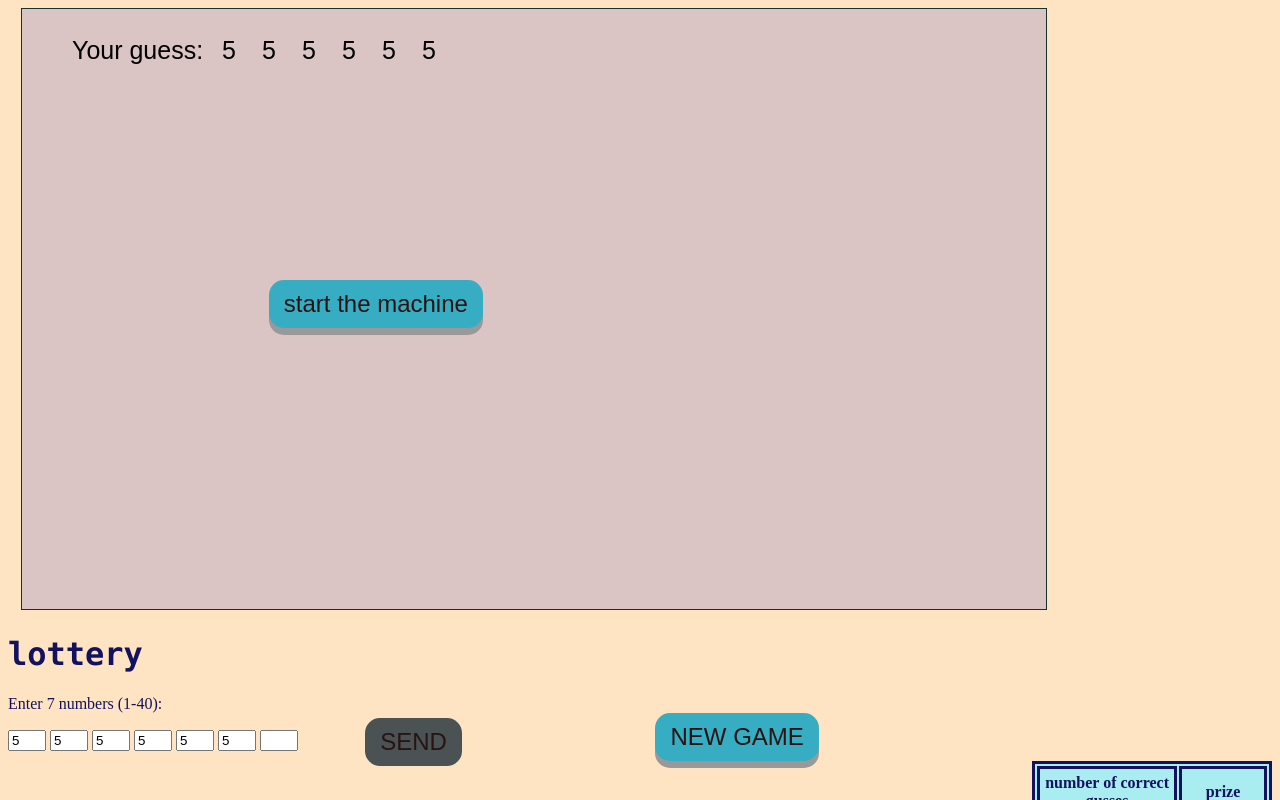
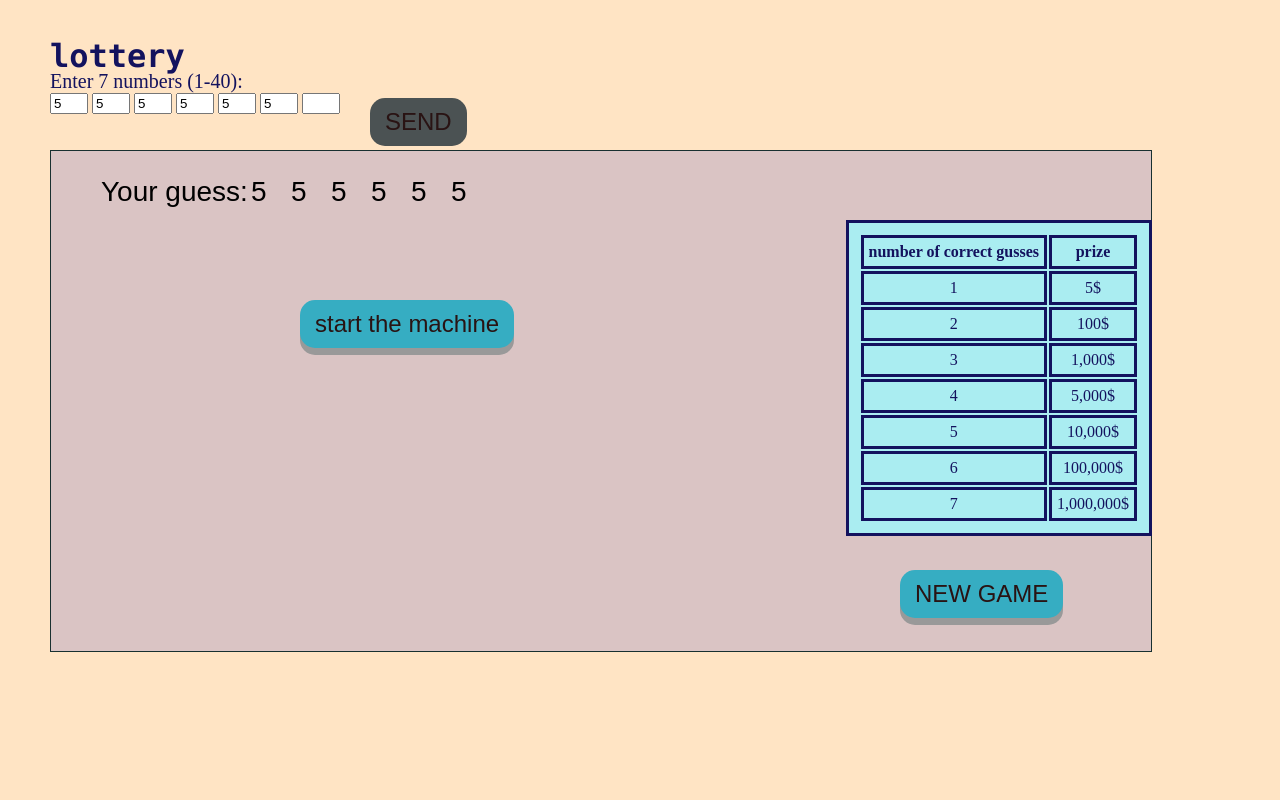
Before and after one commit to shani-da/Lottery_mobile, a plain HTML site: page index.html in a window 1280 px wide. Both pictures are taken after typing "5", "5", "5", "5", "5", "5" into the empty fields and a click on the button "SEND". Shown: the top 800 px of the page. Drawn offline with Linux system fonts and the light colour scheme.

Commit message:
Update index.html

```diff
--- a/index.html
+++ b/index.html
@@ -1,15 +1,12 @@
 <!DOCTYPE html>
 <html>
-<title>lottery</title>
-        <meta charset="UTF-8">
-        <meta name="description" content="web class">
-        <meta name="author" content="ShaniDagan">
-
+    <head>
         <style>
 
             body {
                 background-color: bisque;
                 color: #13125e;
+
             }
             script {
                 color: #183030;
@@ -17,19 +14,20 @@
             canvas {
                 border:1px solid #183030;
                 background-color: #dac4c4;
-                position: relative;
-                left: 1%;
-                top: 10%;
-                bottom: 50%;
+                position: absolute;
+                left: 50px;
+                top: 150px;
 
             }
+
             table {
             text-align: center;
-
             background-color: #aaedf1;
-  	    top: 20%;
+            position: absolute;
+            right: 10%;
             border: 3px solid #13125e;
-            padding: 0px;
+            padding: 10px;
+                top: 220px;
 
             }
             th, td {
@@ -38,45 +36,56 @@
             }
             h1 {
                 font-family: "Lucida Console", Courier, monospace;
+                position: absolute;
+                left: 50px;
             }
 
             input[name="guess"] {
 
                 width: 30px;
-
             }
             input[name="send"] {
 
-                position: relative;
+                position: absolute;
+                left: 320px;
+                right: 150px;
+
+                border: none ;
                 width: max-content;
-                left: 5%;
-                top: 9%;
-                border: none ;
 
            }
 
 
             form[name="play"] {
                 width: 30px;
-                position: fixed;
-                left: 21%;
-
-                top: 35%;
+                position: absolute;
+                left: 300px;
+                right: 10px;
+                top: 300px;
                 border: none ;
-            }
-            input[name="newgame"] {
-
-    		position: relative;
-                left: 20%;
-                top: 10%;
-
             }
 
             img  {
                 width: 200px;
-                position: fixed;
-                left: 45%;
-                top: 22%;
+                position: absolute;
+                left: 600px;
+                right: 10px;
+                top: 160px;
+            }
+            form[name="newgame"] {
+                width: 100px;
+                position: absolute;
+                left: 900px;
+                top:570px;
+
+            }
+             form[name="input_boxes"] {
+
+
+                position: absolute;
+                top: 70px;
+                 left: 50px;
+
             }
 
 
@@ -119,11 +128,10 @@
 
     </head>
     <body onload="startgame()">
-        <canvas id="thecanvas"></canvas>
-
-	<h1>lottery</h1>
-          <form>
-            <label for="guess">Enter 7 numbers (1-40):</label><br>
+        <canvas id="thecanvas" width="1100" height="500"></canvas>
+        <h1>lottery</h1>
+          <form name="input_boxes">
+            <label for="guess" style="font-size: 20px;">Enter 7 numbers (1-40):</label><br>
             <input type="number" id="guess1" name="guess" >
             <input type="number" id="guess2" name="guess" >
             <input type="number" id="guess3" name="guess" >
@@ -134,20 +142,20 @@
 
 
             <input type="button" id="send" name="send" onclick="subm()"  value="SEND" >
+        </form>
 
-
-           <input type="button" name="newgame" onClick="window.location.reload();"  value="NEW GAME" >
-          </form>
 
            <form name="play">
             <input id="play" type="button" onclick="randoms()" style="visibility:hidden" value="start the machine"  >
            </form>
 
+           <form name="newgame">
+           <input type="button"  onClick="window.location.reload();" value="NEW GAME" >
+          </form>
 
-
-           <table id=table style="float:right">
+           <table id=table>
             <tr>
-              <th>number of correct </br> gusses</th>
+              <th>number of correct gusses</th>
               <th>prize</th>
 
              </tr>
@@ -191,8 +199,7 @@
           <script>
                     const canvas = document.getElementById("thecanvas");
                     const cont=canvas.getContext('2d');
-                    canvas.height = window.innerHeight * 0.75;
-		    canvas.width = window.innerWidth * 0.8;
+
 
             var g = [];
             function subm() {
@@ -207,7 +214,7 @@
                 g[6]=document.getElementById("guess7").value;
 
                 var text="Your guess: ";
-                    cont.font = '25px Arial';
+                    cont.font = '28px Arial';
                     cont.fillStyle = '0,0,0';
                     var x = 50;
                     var y = 50;
@@ -279,15 +286,15 @@
                       for (var i=1;i<8;i++){
                         (function (i){
                          let newr = ball_arr[i-1].num;
-                         let x=-85+(i*150);
+                         let x=-65+(i*150);
                           setTimeout(function(){
 
                             ball_arr[i-1].paint=newball(ball_arr[i-1].color,ball_arr[i-1].x);
 
-                             cont.font='bold 33px Arial';
+                             cont.font='bold 25px Arial';
 
                              cont.fillStyle = "black";
-                             cont.fillText(newr, x+20, 310);
+                             cont.fillText(newr, x, 310);
 
                           },1000*(i+1));
                     })(i)
@@ -337,7 +344,7 @@
 
 
 
-                 window.setTimeout(function last_text() { cont.fillText("Your result: "+sfira+" guesses! And your prize is: "+ prize ,canvas.width*0.1, canvas.height*0.95)},9000);
+                 window.setTimeout(function last_text() { cont.fillText("Your result: "+sfira+" guesses! And your prize is: "+ prize ,85, 450)},9000);
 
                 }
 
```
